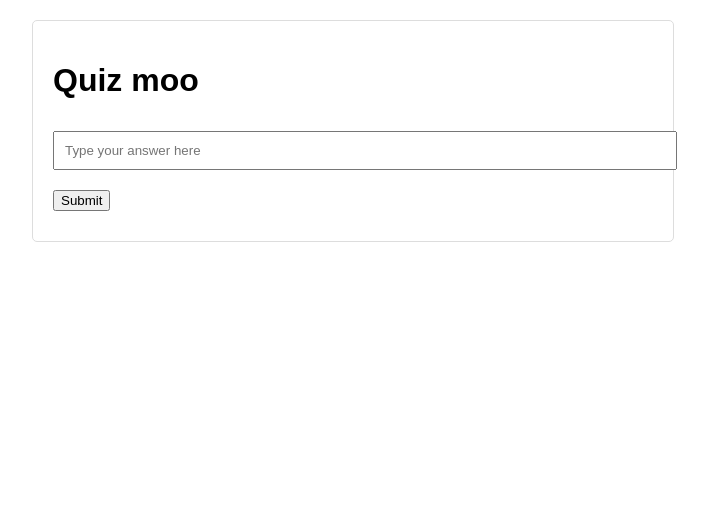
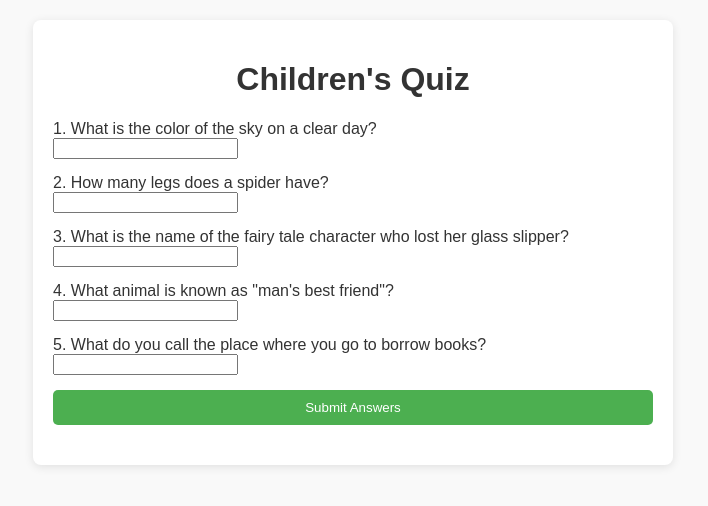
Before and after one commit to Lyssa6612/allyssa, a plain HTML site: page index.html in a window 1280 px wide. Shown: the whole page, without its empty margins (287-995 px from the left). Drawn offline with Linux system fonts and the light colour scheme.

Commit message:
Update index.html

```diff
--- a/index.html
+++ b/index.html
@@ -1,23 +1,96 @@
 <!DOCTYPE html>
-<html>
+<html lang="en">
 <head>
-	<meta charset="utf-8">
-	<meta name="viewport" content="width=device-width, initial-scale=1">
-	<title>Quiz moo<</title>
-	<link rel="stylesheet" href="styles.css" />
+    <meta charset="UTF-8">
+    <meta name="viewport" content="width=device-width, initial-scale=1.0">
+    <title>Children's Quiz</title>
+    <style>
+        body {
+            font-family: Arial, sans-serif;
+            background-color: #f9f9f9;
+            color: #333;
+            margin: 0;
+            padding: 20px;
+        }
+        .quiz-container {
+            max-width: 600px;
+            margin: auto;
+            background: white;
+            padding: 20px;
+            border-radius: 8px;
+            box-shadow: 0 2px 10px rgba(0, 0, 0, 0.1);
+        }
+        h1 {
+            text-align: center;
+        }
+        .question {
+            margin: 15px 0;
+        }
+        .submit-btn {
+            background-color: #4CAF50;
+            color: white;
+            border: none;
+            padding: 10px 15px;
+            cursor: pointer;
+            border-radius: 5px;
+            display: block;
+            width: 100%;
+        }
+        .submit-btn:hover {
+            background-color: #45a049;
+        }
+    </style>
 </head>
 <body>
-<h1>Quiz moo</h1>
-    <div id="quiz-container">
-        <div class="question" id="question"></div>
-        <input type="text" id="answer" placeholder="Type your answer here">
-        <button id="submit">Submit</button>
-        <div class="message" id="message"></div>
+
+<div class="quiz-container">
+    <h1>Children's Quiz</h1>
+    <div class="question" id="question1">
+        <label>1. What is the color of the sky on a clear day?</label><br>
+        <input type="text" id="answer1">
     </div>
-    <div id="result" style="display:none;">
-        <h2>Your Score: <span id="score"></span></h2>
+    <div class="question" id="question2">
+        <label>2. How many legs does a spider have?</label><br>
+        <input type="text" id="answer2">
     </div>
+    <div class="question" id="question3">
+        <label>3. What is the name of the fairy tale character who lost her glass slipper?</label><br>
+        <input type="text" id="answer3">
+    </div>
+    <div class="question" id="question4">
+        <label>4. What animal is known as "man's best friend"?</label><br>
+        <input type="text" id="answer4">
+    </div>
+    <div class="question" id="question5">
+        <label>5. What do you call the place where you go to borrow books?</label><br>
+        <input type="text" id="answer5">
+    </div>
+    <button class="submit-btn" onclick="checkAnswers()">Submit Answers</button>
+    <div id="result" style="margin-top: 20px; text-align: center;"></div>
+</div>
 
-<script src="script.js"></script>
+<script>
+    function checkAnswers() {
+        const answers = [
+            "blue",
+            "8",
+            "Cinderella",
+            "dog",
+            "library"
+        ];
+        let score = 0;
+
+        for (let i = 0; i < answers.length; i++) {
+            const userAnswer = document.getElementById(`answer${i + 1}`).value.toLowerCase();
+            if (userAnswer === answers[i]) {
+                score++;
+            }
+        }
+
+        const resultDiv = document.getElementById("result");
+        resultDiv.innerHTML = `You got ${score} out of ${answers.length} correct!`;
+    }
+</script>
+
 </body>
 </html>
```
